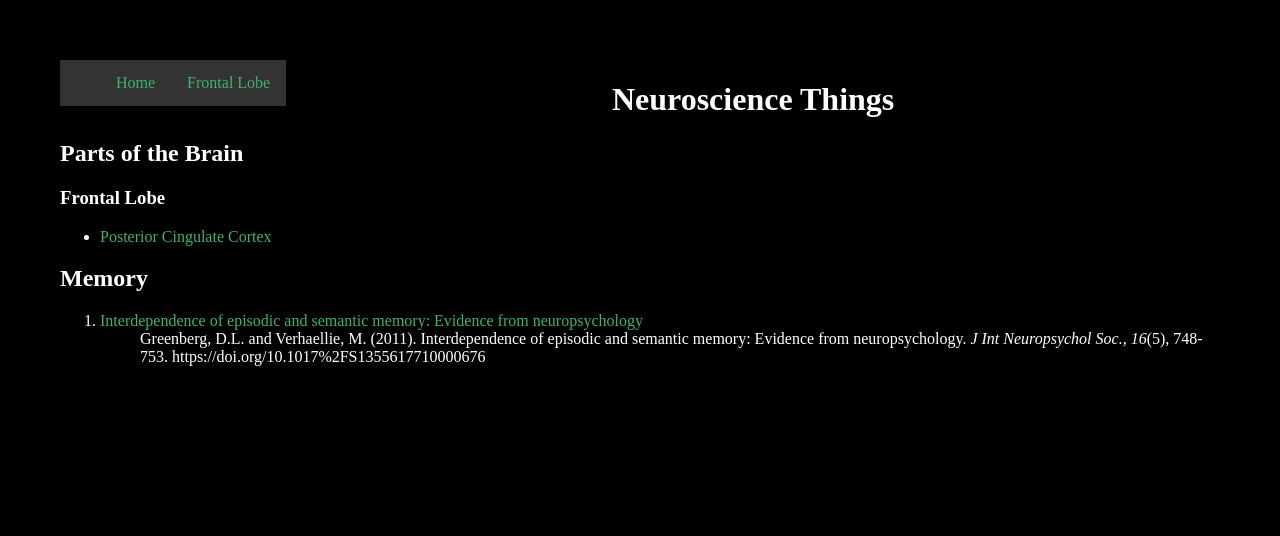
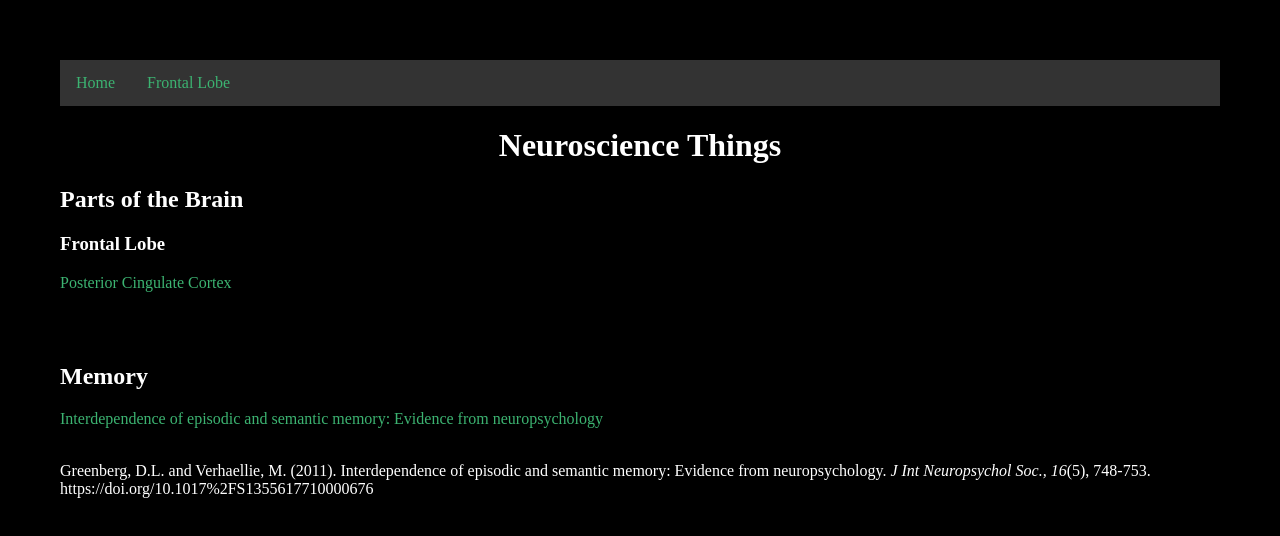
Before and after one commit to ryankyler/brain-info, a plain HTML site: page index.html in a window 1280 px wide. Drawn offline with Linux system fonts and the light colour scheme.

Commit message:
reorg body and added to .menu

```diff
--- a/index.html
+++ b/index.html
@@ -19,22 +19,17 @@
 
 	<h2>Parts of the Brain</h2>
 	<h3>Frontal Lobe</h3>
-	<ul>
-		<li><a href="https://www.sciencedirect.com/topics/neuroscience/posterior-cingulate">Posterior Cingulate
-				Cortex</a>
-		</li>
-	</ul>
+	<p><a href="https://www.sciencedirect.com/topics/neuroscience/posterior-cingulate">Posterior Cingulate
+        Cortex</a></p>
+    <br>
+    <br>
 	<h2>Memory</h2>
-	<ol>
-		<li><a href="https://doi.org/10.1017%2FS1355617710000676">Interdependence of episodic and semantic memory:
-				Evidence from neuropsychology</a>
-			<ul style="list-style-type:none;">
-				<li>Greenberg, D.L. and Verhaellie, M. (2011). Interdependence of episodic and semantic memory: Evidence
-					from neuropsychology. <i>J Int Neuropsychol Soc., 16</i>(5), 748-753.
-					https://doi.org/10.1017%2FS1355617710000676</li>
-			</ul>
-		</li>
-	</ol>
+    <p><a href="https://doi.org/10.1017%2FS1355617710000676">Interdependence of episodic and semantic memory:
+        Evidence from neuropsychology</a></p>
+    <br>
+    <pr>Greenberg, D.L. and Verhaellie, M. (2011). Interdependence of episodic and semantic memory: Evidence
+        from neuropsychology. <i>J Int Neuropsychol Soc., 16</i>(5), 748-753.
+        https://doi.org/10.1017%2FS1355617710000676</pr>
 
 
 </body>
--- a/styles.css
+++ b/styles.css
@@ -29,10 +29,9 @@ a:hover {
 .first-ul {
 	list-style-type: none;
 	margin: 0;
-	padding: 8;
+	padding: 0;
 	overflow: hidden;
 	background-color: #333;
-	float: left;
 }
 
 .active {
```
